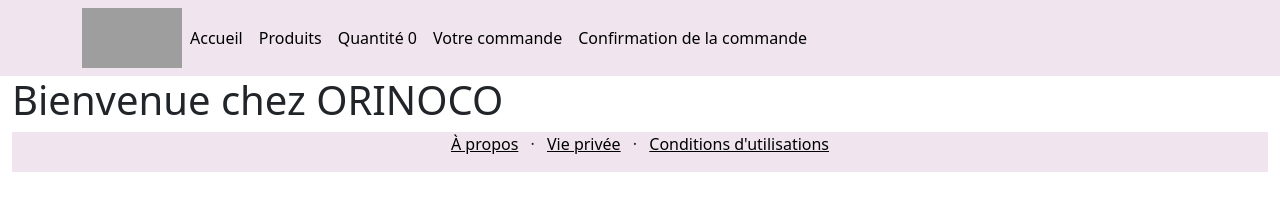
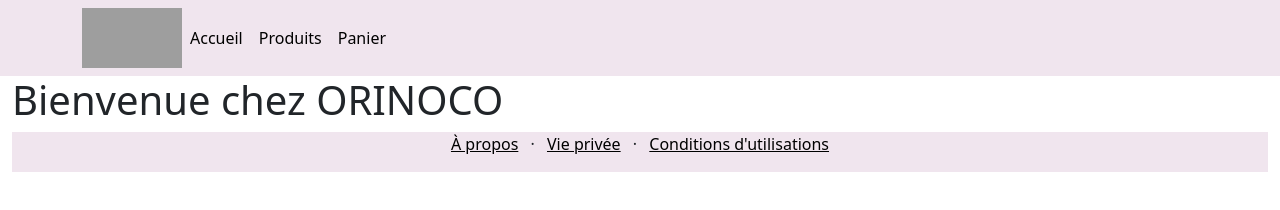
Before and after one commit to LKONATE-c/front-p5, a website: page page-confirmation.html in a window 1280 px wide. Drawn offline with nearby package versions, Linux system fonts and the light colour scheme; grey boxes are pictures that could not be loaded.

Commit message:
modification page confirmation nav barre

```diff
--- a/page-confirmation.html
+++ b/page-confirmation.html
@@ -38,16 +38,11 @@
                             <li class="nav-item active">
                                 <a class="nav-link" href="./products.html">Produits</a>
                             </li>
+
                             <li class="nav-item">
+                                <a class="nav-link" href="./page-panier.html">Panier</a>
+                            </li>
 
-                                <a class="nav-link" href="">Quantité&nbsp;<span>0</span></a>
-                            </li>
-                            <li class="nav-item">
-                                <a class="nav-link" href="./page-panier.html">Votre commande</a>
-                            </li>
-                            <li class="nav-item">
-                                <a class="nav-link" href="./page-confirmation.html">Confirmation de la commande</a>
-                            </li>
                         </ul>
 
                     </div>
```
